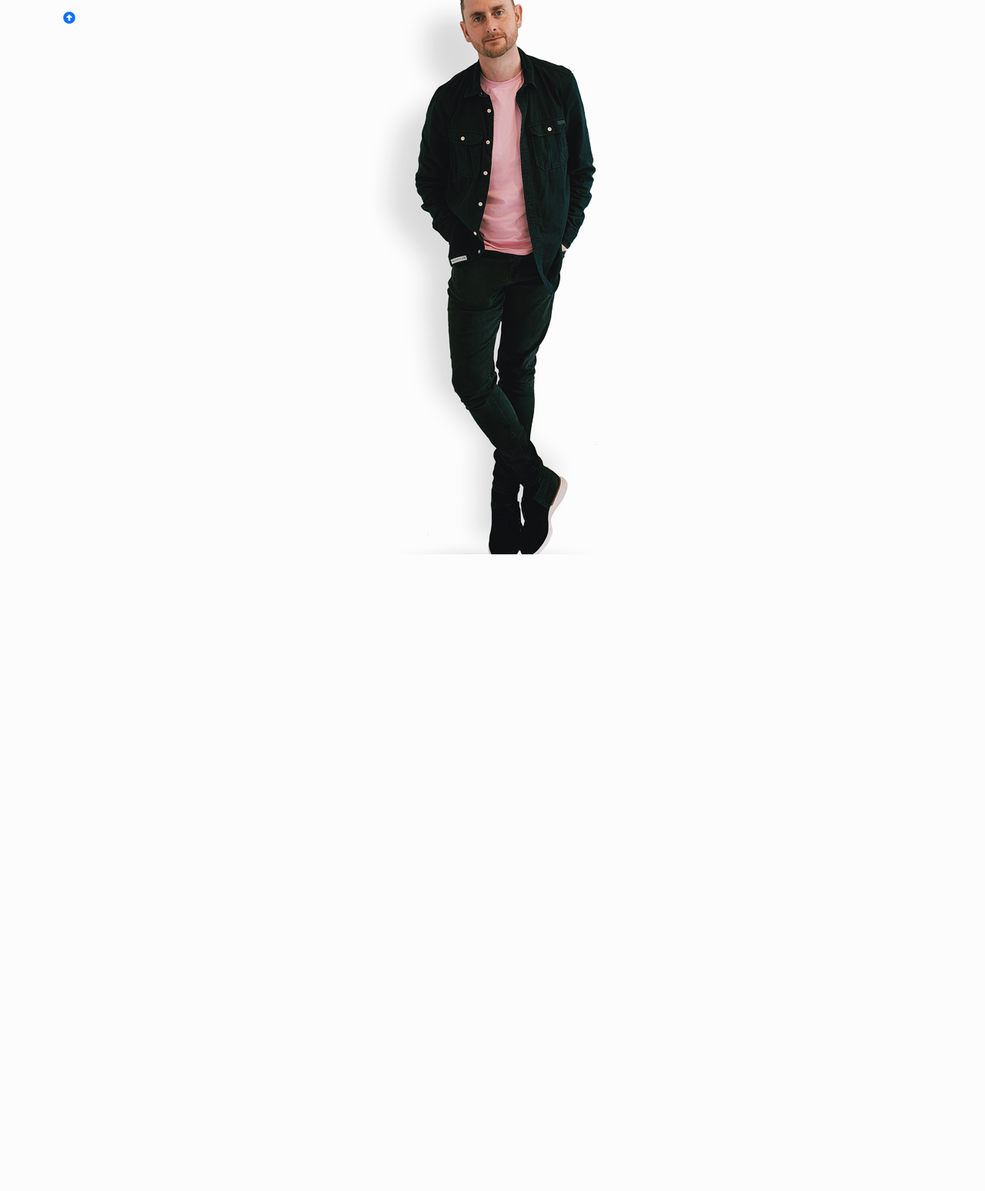
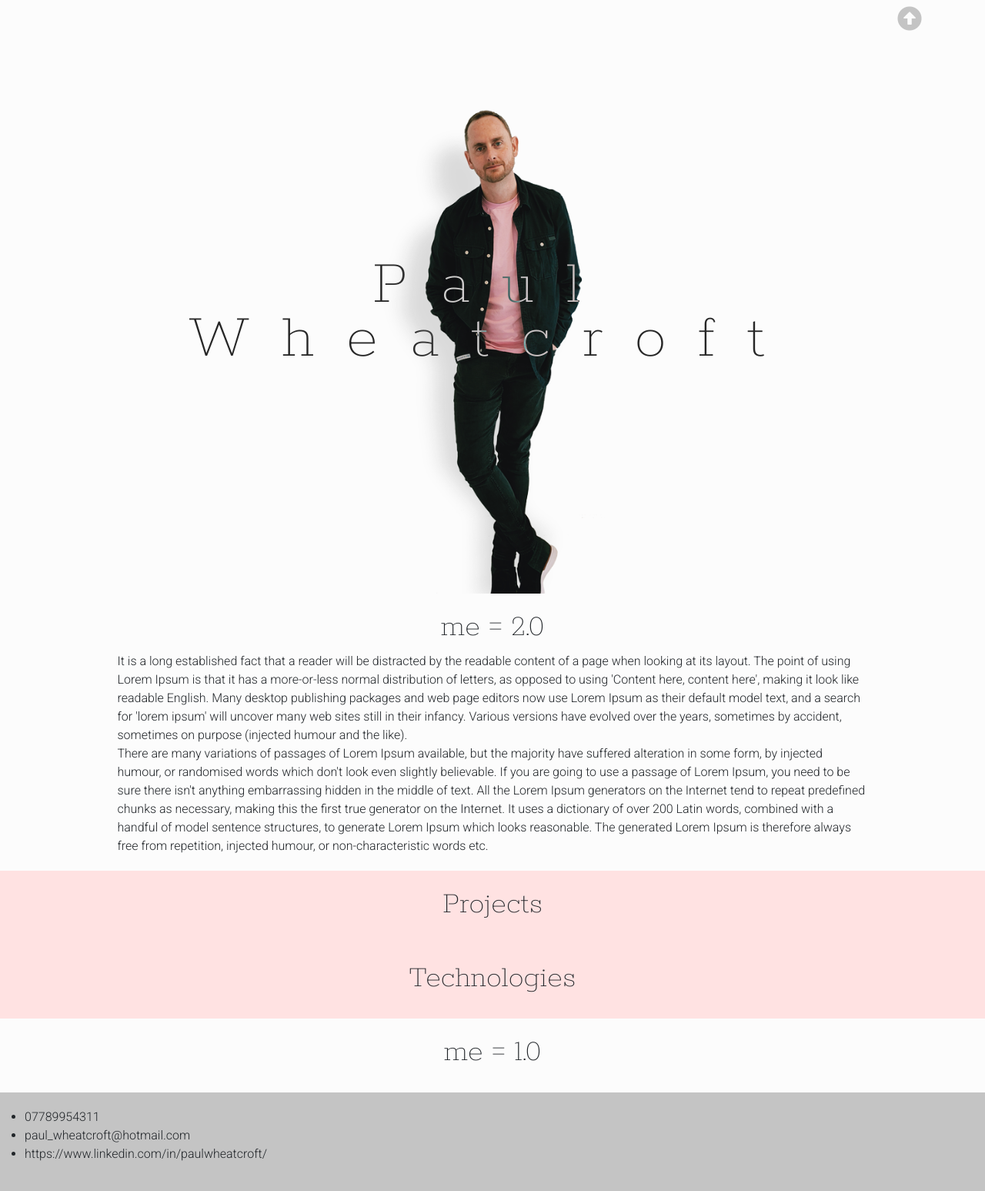
Before and after one commit to PaulWheatcroft/paulwheatcroft, a plain HTML site: page index.html in a window 1280 px wide. Shown: the whole page at 77% size. Before the commit the page ends 800 px from the top, so only its background shows below. Drawn offline with nearby package versions, Linux system fonts and the light colour scheme.

Commit message:
Dev: CSS styling

```diff
--- a/css/style.css
+++ b/css/style.css
@@ -8,14 +8,60 @@
 body {
     background-color: #FCFCFC;
     font-family: 'Roboto', sans-serif;
+    font-weight: 300;
+}
+.primary-div-spacing {
+    padding-top: 20px;
+    padding-bottom: 20px;
+}
+h1 {
+    text-align: center;
+    font-family: 'Rokkitt', serif;
+    font-weight: 100;
 }
 header {
-    height: 90vh;
-    background-image: url("../images/pw.png");
-    background-position: center;
-    background-repeat: no-repeat;
     text-align: center;
 }
-header h1 {
-    font-family: 'Rokkitt', serif;
+header i {
+    font-size: 2em;
+    color: #C4C4C4;
 }
+#hero {
+    background-image: url("../images/pw.png");
+    background-size: 50vh;
+    background-repeat: no-repeat;
+    background-position: center top;
+    background-attachment: fixed;
+    height: 90vh;
+}
+#hero-heading {
+    margin: auto;
+}
+#hero h1 {
+    font-size: 9.5vw;
+    letter-spacing: 0.5em;
+    line-height: 75%;
+    color: #DCDCDC;
+    mix-blend-mode: exclusion;
+}
+#me-now {
+    background-color: #FCFCFC;
+}
+#me-now p {
+    max-width: 975px;
+    margin: auto;
+}
+
+main {
+    background-color: #FFE2E2;
+}
+footer {
+    background-color: #C4C4C4;
+}
+
+@media all and (min-width: 1025px) {
+    #hero h1 {
+        font-size: 6.5vw;
+        letter-spacing: 0.5em;
+    }
+}
--- a/index.html
+++ b/index.html
@@ -20,25 +20,58 @@
   </head>
   <body>
 
-<header class="site-header sticky-top py-1">
-  <nav class="container d-flex flex-column flex-md-row justify-content-between">
-    <a class="py-2" href="#" aria-label="Product">
+<header class="sticky-top">
+  <nav class="container d-flex flex-column">
+    <a class="py-2 text-end" href="#" aria-label="Top">
       <i class="fas fa-arrow-alt-circle-up"></i>
     </a>
   </nav>
-  <div id="hero">
+</header>
+<div id="hero" class="d-flex align-items-center">
+  <div id="hero-heading" class="p-2">
+    <h1>Paul</h1>
+    <h1>Wheatcroft</h1>
+  </div>
+</div>
 
-  </div>
-</header>
+<div id="me-now" class="primary-div-spacing">
+  <h1>me = 2.0</h1>
+  <p>It is a long established fact that a reader will be distracted by the readable content of a page when looking at its layout. The point of using Lorem
+  Ipsum is that it has a more-or-less normal distribution of letters, as opposed to using 'Content here, content here', making it look like readable English.
+  Many desktop publishing packages and web page editors now
+  use Lorem Ipsum as their default model text, and a search for 'lorem ipsum' will uncover many web sites still in their infancy. Various versions
+  have evolved over the years, sometimes by accident, sometimes on purpose (injected humour and the like).</p>
 
+  <p>There are many variations of passages of Lorem Ipsum available, but the majority have suffered alteration in some form, by injected humour, or randomised
+  words which don't look even slightly believable. If you are going to use a passage of Lorem Ipsum, you need to be sure there isn't anything embarrassing hidden
+  in the middle of text. All the Lorem Ipsum generators on the Internet tend to repeat predefined chunks as necessary, making this the first true generator on the
+  Internet. It uses a dictionary of over 200 Latin words, combined with a handful of model sentence structures, to generate Lorem Ipsum which looks reasonable.
+  The generated Lorem Ipsum is therefore always free from repetition, injected humour, or non-characteristic words etc.</p>
+</div>
 
 
 <main>
+  <div id="projects" class="primary-div-spacing">
+    <h1>Projects</h1>
+  </div>
+
+  <div id="technologies" class="primary-div-spacing">
+    <h1>Technologies</h1>
+  </div>
 
 </main>
 
-<footer class="container">
+<div id="cv" class="primary-div-spacing">
+  <h1>me = 1.0</h1>
 
+</div>
+
+<footer class="primary-div-spacing">
+  <ul>
+    <li>07789954311</li>
+    <li>paul_wheatcroft@hotmail.com</li>
+    <li>https://www.linkedin.com/in/paulwheatcroft/</li>
+  </ul>
 </footer>
 
 
```
